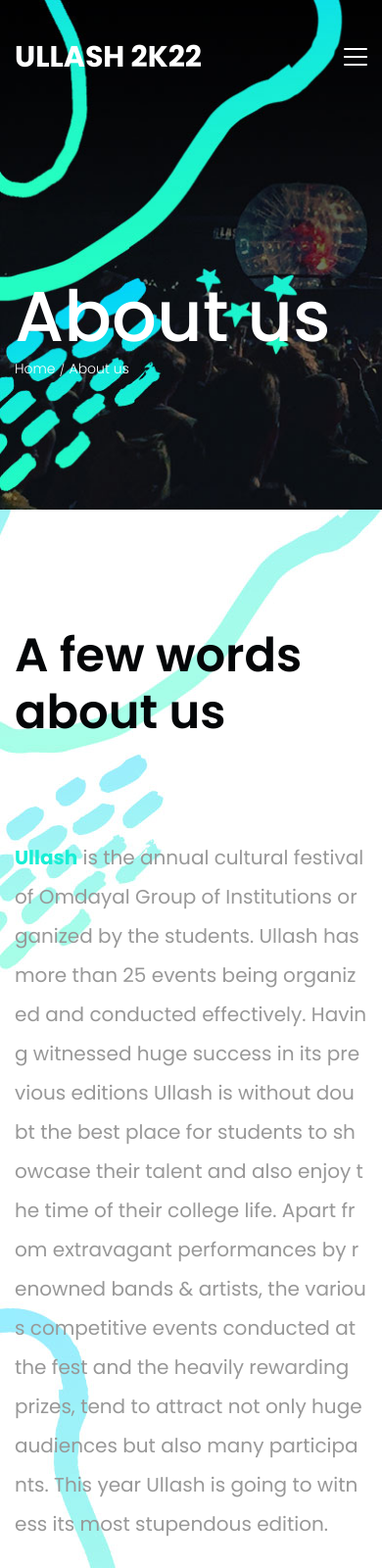
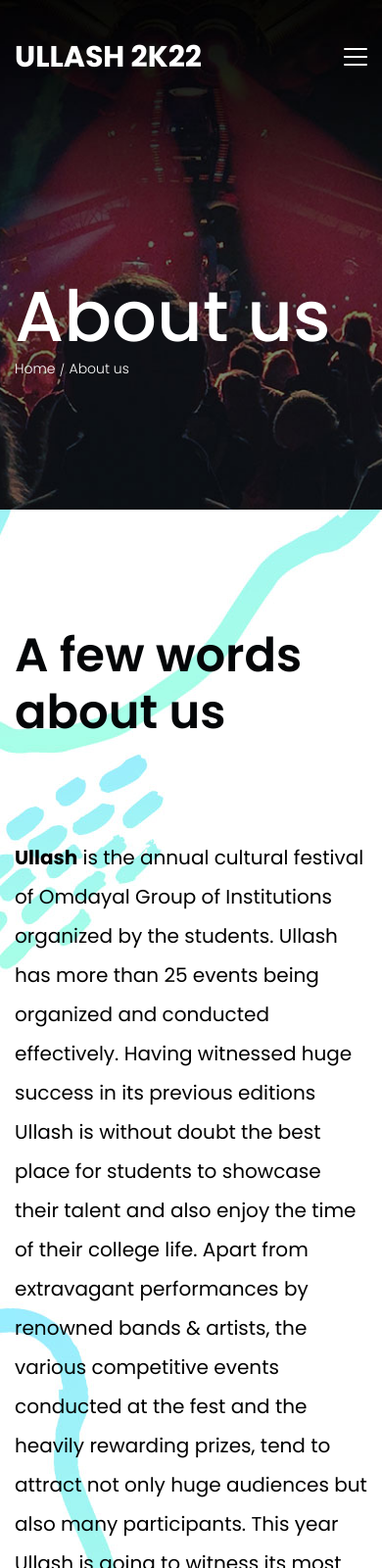
Before and after one commit to Ullash2K22/Ullash2K22.github.io, a plain HTML site: page about-us.html in a window 390 px wide. Shown: the top 1600 px of the page at 98% size. Drawn offline with Linux system fonts and the light colour scheme.

Commit message:
Improve Responsiveness

```diff
--- a/about-us.html
+++ b/about-us.html
@@ -81,7 +81,7 @@
 
             <div class="entry-content">
                 <div class="entry-description">
-                    <p><strong class="nav-now">Ullash</strong> is the annual cultural festival of Omdayal Group of Institutions
+                    <p><strong>Ullash</strong> is the annual cultural festival of Omdayal Group of Institutions
                         organized by the students. Ullash has more than 25 events being
                         organized and conducted effectively. Having witnessed huge success in its
                         previous editions Ullash is without doubt the best place for students
--- a/style.css
+++ b/style.css
@@ -985,6 +985,9 @@
 .about-us .page-header {
     background: url("images/about-us-header-background.jpg") no-repeat;
     background-size: cover;
+    background-repeat: no-repeat;
+    background-position: center;
+    background-attachment: fixed;
 }
 
 .page-header .entry-title {
@@ -1066,10 +1069,10 @@
     margin-top: 25px !important;
     font-size: 20px;
     font-weight: 400;
-    color: #989898;
+    color: #000000;
     line-height: 2;
-    word-break: break-all;
-    hyphens: auto;
+    /* hyphens: auto;
+    word-break: keep-all; */
 }
 
 .about-us .main-content .featured-image {
@@ -1506,6 +1509,9 @@
 ------------------------------------------------------------*/
 .blog-page .page-header {
     background: url("images/blog-header-background.jpg") no-repeat;
+    background-size: cover;
+    background-position: center;
+    background-attachment: fixed;
 }
 
 .blog-list-page .single-blog-content {
@@ -1608,6 +1614,9 @@
 ------------------------------------------------------------*/
 .contact-page .page-header {
     background: url("images/contact-header-background.jpg") no-repeat;
+    background-size: cover;
+    background-position: center;
+    background-attachment: fixed;
 }
 
 .contact-page .main-content {
```
